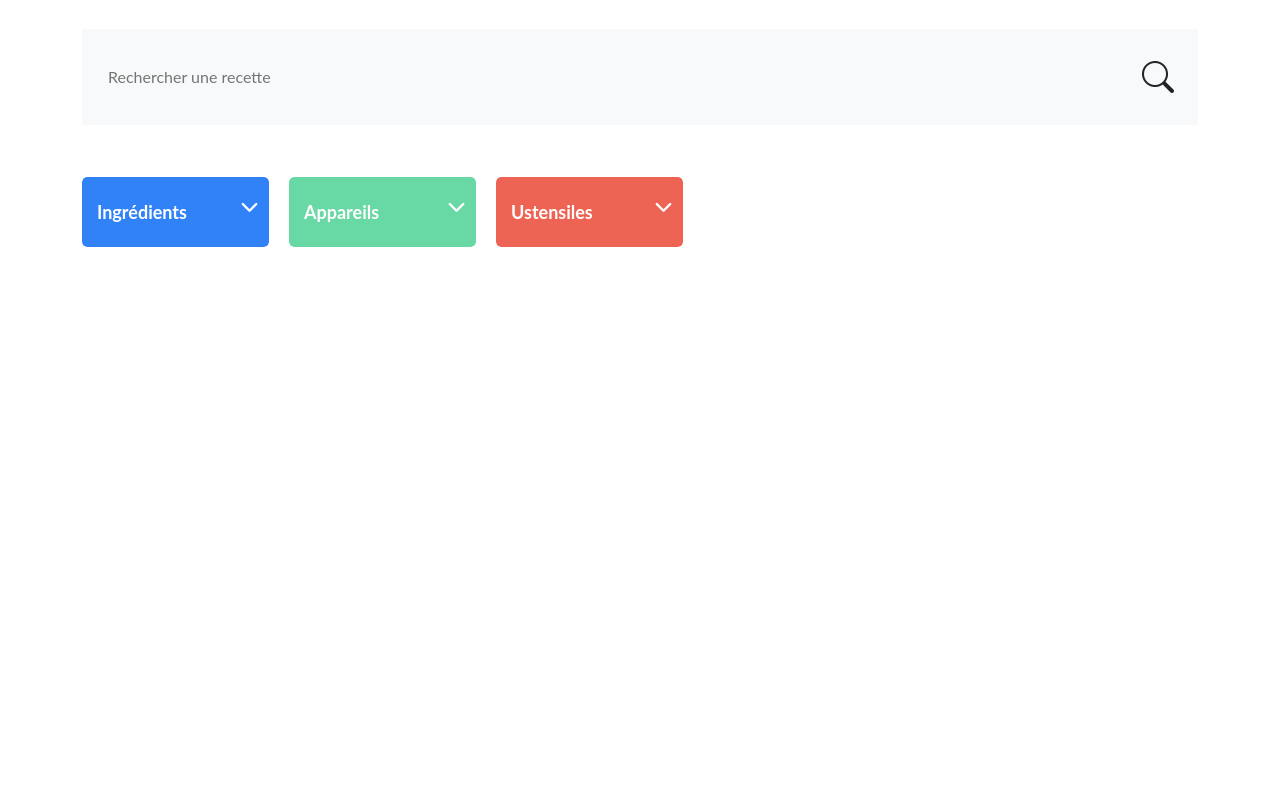
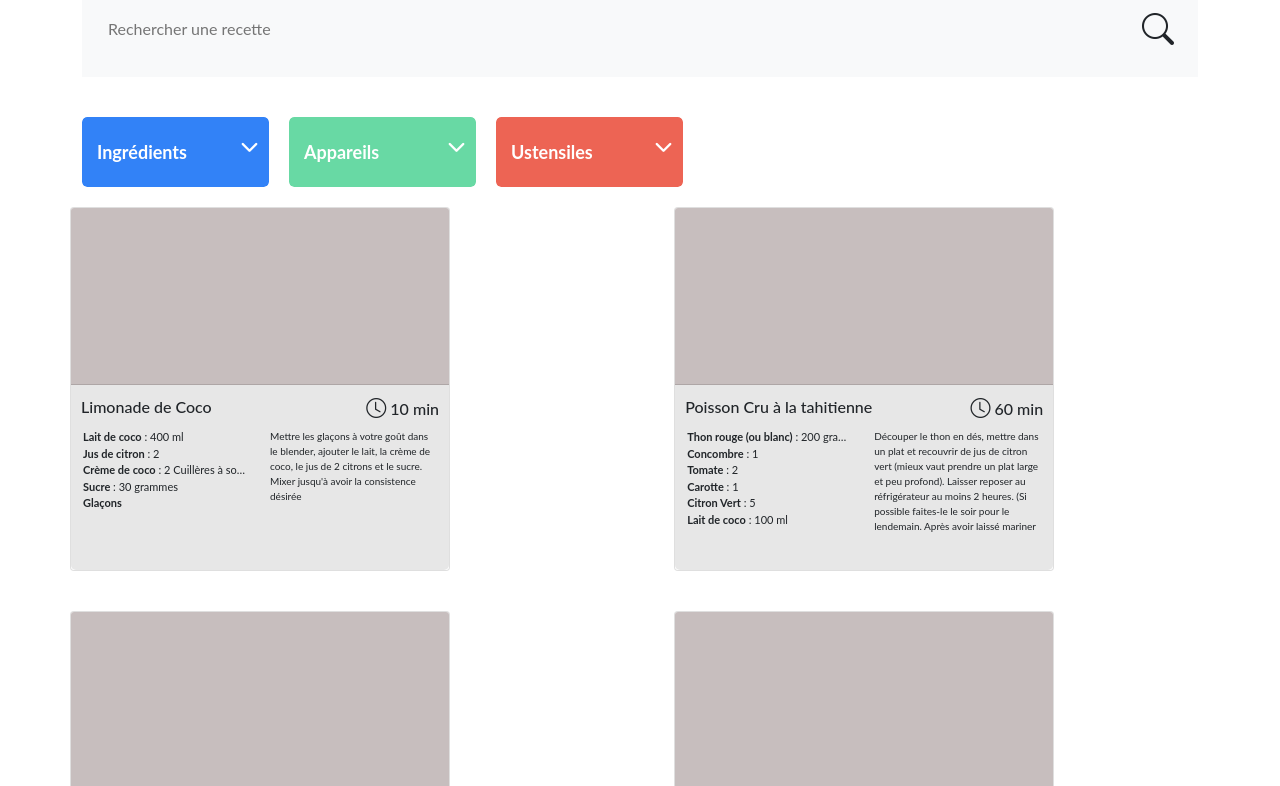
Before and after one commit to julienverley/lesPetitsPlats, a website with bundled scripts: page index.html in a window 1280 px wide. Shown: the part 165-951 px from the top of the page. Before the commit the page ends 800 px from the top, so only its background shows below. Built offline with nearby package versions, Linux system fonts and the light colour scheme; files whose address does not match are found by name.

Commit message:
display all recipes on load

```diff
--- a/index.html
+++ b/index.html
@@ -18,7 +18,7 @@
 
     <!-- HEADER -->
     <header>
-      <section class="py-3">
+      <section class="header-section"> <!-- py-3 -->
         <div class="container">
           <div class="row justify-content-center"><!-- logo Vector -->
             <div class="logo-vector col-1 py-3">
@@ -38,7 +38,7 @@
     <main>
 
       <!-- SEARCH -->
-      <section class="py-3">
+      <section class="search-section"> <!-- py-3 -->
         <div class="container">
           <div class="search-field bg-light p-4">
             <!-- <div class="col-12 py-2"></div> -->
@@ -49,10 +49,12 @@
         </div>
       </section>
 
+
+
       <!-- LISTBOXS -->
-      <section class="py-3">
+      <section class="listboxs-section"> <!-- py-3 -->
         <div class="container">
-          <div class="listboxs">
+          <div class="listboxs container">
             <!-- Ingredients -->
             <div id="ingredients-listbox" class="listbox" data-type="ingredients">
                 <div id="ingredients-controls" class="listbox-controls" data-type="ingredients">
@@ -89,7 +91,13 @@
       </section>
 
       <!-- CARDS -->
-      <section class="py-3"><!-- class="py-4 px-4" -->
+
+
+      <section class="results-section container"><!-- class="py-3 py-4 px-4" -->
+        <!-- NO RESULT -->
+        <span id="no-search-result" class="hidden container">
+          Aucune recette ne correspond à votre critère... vous pouvez chercher "tarte aux pommes", "poisson", etc.
+        </span>
 
         <div class="cards"><!-- container --><!-- row justify-content-between gx-1 -->
         </div>
--- a/sass/base/_base.scss
+++ b/sass/base/_base.scss
@@ -12,3 +12,8 @@ ul {
     padding: 0;
     margin: 0;
 }
+
+/* Mods */
+.hidden {
+    display: none;
+}
--- a/sass/components/_listbox.scss
+++ b/sass/components/_listbox.scss
@@ -1,10 +1,17 @@
 /* LISTBOX */
+
+.listboxs-section {
+    padding: 20px;
+    margin: 0 25px;
+}
 
 .listboxs {
     display: flex;
+    padding: 0;
 }
 
 .listbox {
+    flex-wrap: wrap;
     margin: 20px 20px 0 0;
     border-radius: $radius;
     overflow: hidden;
@@ -55,9 +62,11 @@
 }
 
 .listbox-list {
+    width: 100%;
+
     display: grid;
-    width: 100%;
     grid-template-columns: repeat(3, 1fr);
+
     gap: 10px 10px;
     line-height: 1em;
     max-height: 12em;
--- a/sass/layout/_cards.scss
+++ b/sass/layout/_cards.scss
@@ -1,14 +1,48 @@
 /* Cards */
 
+.results-section {
+    /*
+    display: flex;
+    flex-wrap: wrap;
+     */
+    width: 1296px;
+    display: grid;
+    /* justify-content: center; */
+    padding: 0;
+    /* margin: 0; */
+
+}
+
 .cards {
-    display: grid;
+
+/*     display: grid;
     grid-template-columns: 1fr 1fr 1fr;
     justify-items: center;
+ */
+ padding: 0;
+
+
+ display: grid;
+ grid-template-columns: repeat(3, 1fr);
+ gap: 40px 6%;
+
+/*  display: flex;
+ flex-wrap: wrap;
+ */
+
+ @media screen and (max-width: 1400px) {
+     grid-template-columns: repeat(2, 1fr)
+ }
+ @media screen and (max-width: 768px) {
+     grid-template-columns: repeat(1, 1fr)
+ }
 }
 .card {
     width: 380px;
     height: 364px;
-    margin: 50px;
+    /* margin: 25px; */
+    justify-content: space-between;
+
 }
 .card-header {
     height: 178px;
@@ -39,13 +73,16 @@
 }
 .recipe-ingredients {
     max-width: 171px; // 171px
-    font-size: x-small;
+    font-size: 11px;
     padding: 2px;
     //display: flex;
 }
 .ingredient-quantity-unit {
-    font-size: 12px;
+    font-size: 11px;
     list-style-type: none;
+    overflow: hidden;
+    white-space: nowrap;
+    text-overflow: ellipsis;
 }
 .recipe-text {
     max-width: 171px; // 171px
--- a/sass/layout/_search.scss
+++ b/sass/layout/_search.scss
@@ -6,6 +6,6 @@
 }
 .search-field input {
     border: none;
-    width: 70em;
+    width: 100%;
     outline: none;
 }
--- a/scripts/factories/search.js
+++ b/scripts/factories/search.js
@@ -6,9 +6,12 @@ import {
 } from "./buildListboxs.js";
 import { handleTagClick } from "../main.js";
 
+// Listboxs lists nodes
 const listboxIngredientsList = document.getElementById("ingredients-list");
 const listboxAppliancesList = document.getElementById("appliances-list");
 const listboxUstensilsList = document.getElementById("ustensils-list");
+// Error message node
+const noSearchResult = document.getElementById('no-search-result')
 
 export const search = ($recipes, $tags) => {
   document.querySelector('.cards').innerHTML = ""
@@ -137,7 +140,7 @@ const getRecipesBySearchInput = ($recipes, $searchInput) => {
   return newRecipes;
 };
 
-const displayRecipes = (recipesAfterSearchInput) => {
+export const displayRecipes = (recipesAfterSearchInput) => {
   // avant $recipes
   const cardNode = document.querySelector(".cards");
   console.log(cardNode); // OK
@@ -154,14 +157,25 @@ const displayRecipes = (recipesAfterSearchInput) => {
     console.log(recipeAfterSearchInputObject);
 
     const ingredientsLi = document.createElement("ul"); // 'div'
-    //ingredientsLi.classList.add('recipe-ingredients') ///////////////////// pas dans le DOM
 
     ingredients.forEach((object) => {
-      // if (object.quantity !== "" || object.quantity !== ""
-      if ((object.quantity === null || object.quantity === undefined) || (object.unit === null || object.unit === undefined)) {
+      // 1 2 3 !==
+      if ((object.ingredient !== undefined)
+       && (object.quantity !== undefined)
+       && (object.unit !== undefined)) {
+         ingredientsLi.innerHTML += `<li class="ingredient-quantity-unit"><b>${object.ingredient}</b> : ${object.quantity} ${object.unit}</li>`;
+      }
+      // 1 !==  2 !==  3 null
+      if ((object.ingredient !== undefined)
+       && (object.quantity !== undefined)
+       && (object.unit == undefined)) {
+        ingredientsLi.innerHTML += `<li class="ingredient-quantity-unit"><b>${object.ingredient}</b> : ${object.quantity}</li>`;
+      }
+      // 1 !==  2 null  3 null
+      if ((object.ingredient !== undefined)
+        && (object.quantity == undefined)
+        && (object.unit == undefined)) {
         ingredientsLi.innerHTML += `<li class="ingredient-quantity-unit"><b>${object.ingredient}</b></li>`;
-      } else {
-        ingredientsLi.innerHTML += `<li class="ingredient-quantity-unit"><b>${object.ingredient}</b> : ${object.quantity} ${object.unit}</li>`;
       }
     });
     console.log(ingredientsLi);
@@ -194,7 +208,10 @@ const displayRecipes = (recipesAfterSearchInput) => {
       div.classList.add("card");
       div.innerHTML = createFactoryCard(recipeAfterSearchInput);
       cardNode.append(div);
+      noSearchResult.classList.add('hidden')
     });
+  } else {
+    noSearchResult.classList.remove('hidden')
   }
 };
 
--- a/scripts/main.js
+++ b/scripts/main.js
@@ -16,6 +16,7 @@ import {
 } from "./factories/buildTags.js";
 import {
   search,
+  displayRecipes,
 } from "./factories/search.js"
 import {
   recipes // array with recipes
@@ -41,10 +42,14 @@ const listboxIngredientsInput = document.getElementById("ingredients-input")
 const listboxAppliancesInput = document.getElementById("appliances-input")
 const listboxUstensilsInput = document.getElementById("ustensils-input")
 
+// Display all recipes on load
+displayRecipes(recipes)
+
 // Create listboxs lists on load
 createListboxsLists(recipes, getIngredients, listboxIngredientsList, "ingredients", tags);
 createListboxsLists(recipes, getAppliances, listboxAppliancesList, "appliances", tags);
 createListboxsLists(recipes, getUstensils, listboxUstensilsList, "ustensils", tags);
+
 
 // Listboxs display buttons click events
 listboxIngredientsBtn.addEventListener("click", (e) => {
```
Also changed, not shown: css/main.css, sass/components/_mods.scss (added).
